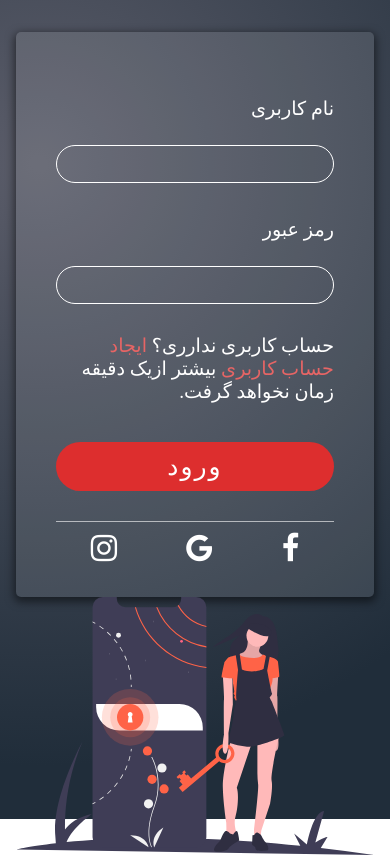
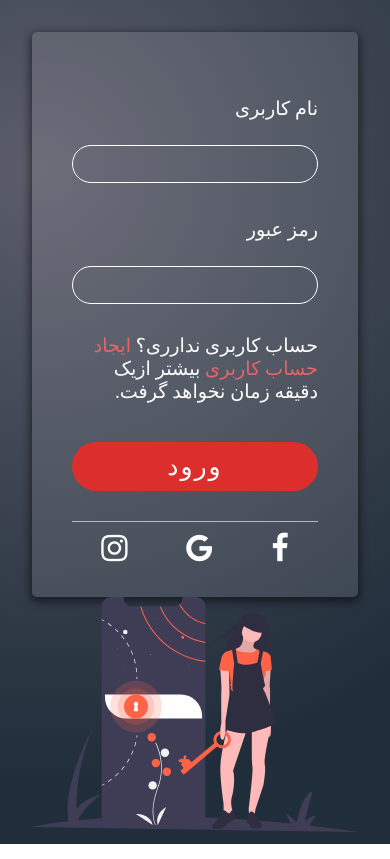
Before and after one commit to ShokrullahHaqdost/store-templet, a plain HTML site: page loging.html in a window 390 px wide. Drawn offline with Linux system fonts and the light colour scheme.

Commit message:
finish login page

```diff
--- a/css/login.css
+++ b/css/login.css
@@ -1,7 +1,7 @@
 .login-container{
 background: radial-gradient(circle farthest-corner at 10% 20%, rgba(90,92,105,1) 1%,  rgba(32,45,58,1) 81%);
 padding: 2em;
-height: 97vh;
+height: 100vh;
 }
 
 .login-container .login-box{
--- a/loging.html
+++ b/loging.html
@@ -16,7 +16,7 @@
     <main>
         <div class="login-container">
             <div class="row">
-                <div class="col-lg-8">
+                <div class="col-lg-8 col-md-6 col-sm-6 col-xs-12">
                     <div class="login-box">
                         <form action="">
                             <div class="input-group">
@@ -44,7 +44,7 @@
                         </div>
                     </div>
                 </div>
-                <div class="col-lg-4">
+                <div class="col-lg-4 col-md-6 col-sm-6 col-xs-12">
                     <div class="img-log">
                         <img src="imges/svg/login.svg" alt="">
                     </div>
```
